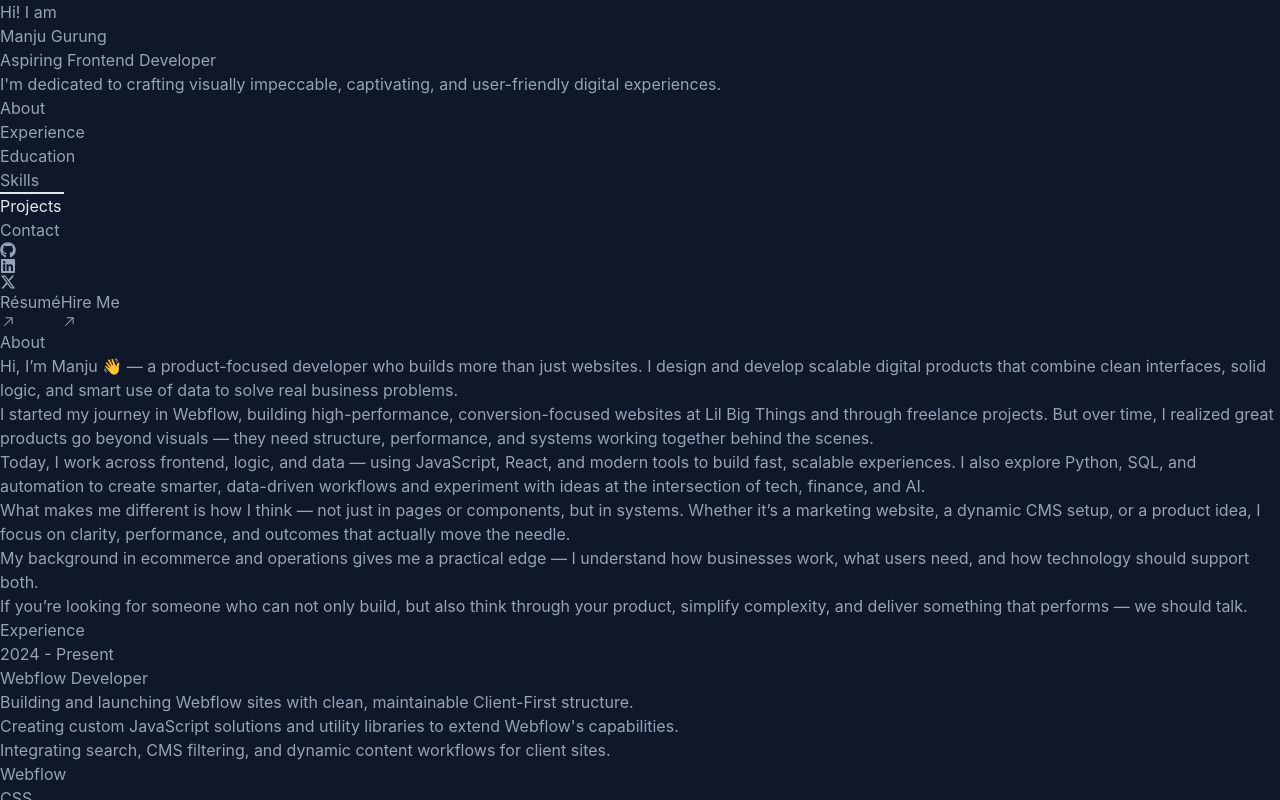
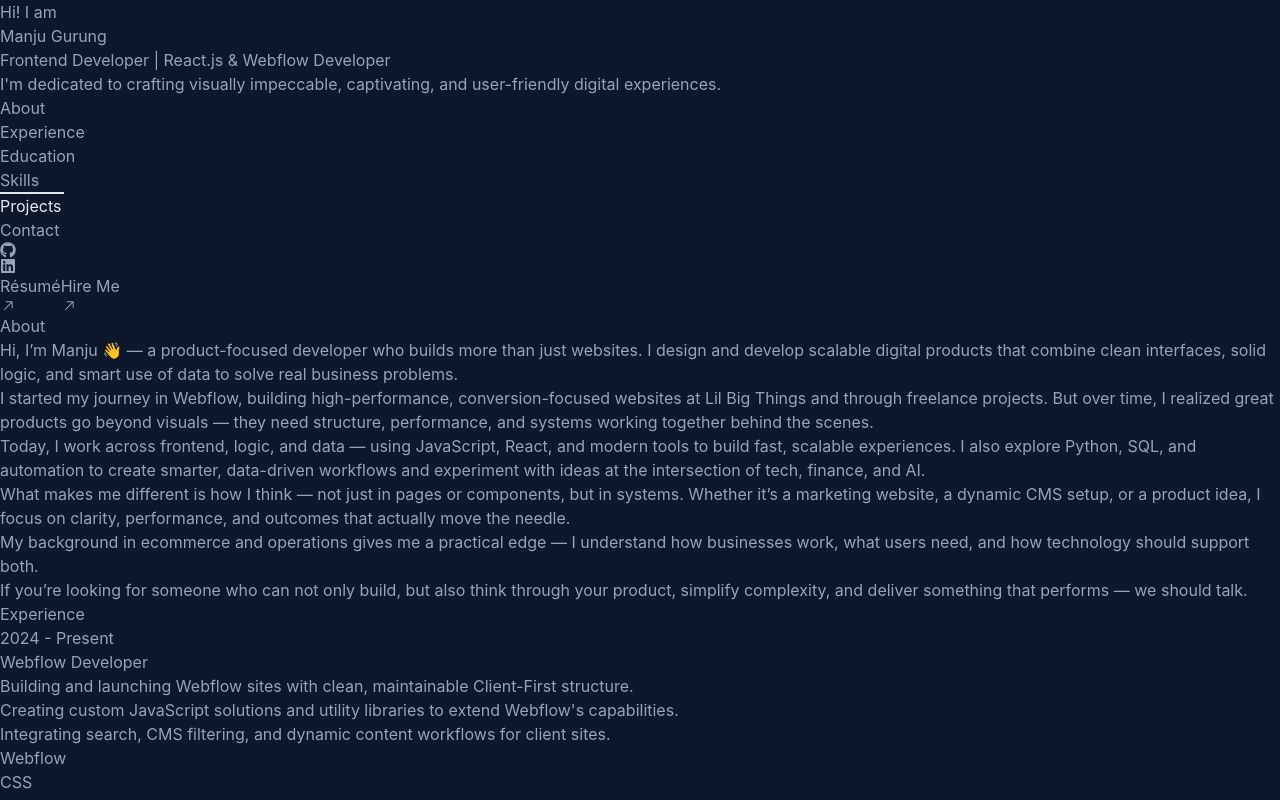
Before and after one commit to manju0912/Portfolio, a React (Vite) app: page / in a window 1280 px wide. Shown: the top 800 px of the page. Built offline with nearby package versions, Linux system fonts and the light colour scheme.

Commit message:
Update resume in Header component

```diff
--- a/src/components/Header.jsx
+++ b/src/components/Header.jsx
@@ -28,7 +28,7 @@ const Header = () => {
       <div>
         <h2 className="text-lg font-medium sm:text-xl leading-normal">Hi! I am</h2>
         <h1 className="text-4xl font-bold text-slate-200 sm:text-5xl tracking-tight">Manju Gurung</h1>
-        <h2 className="text-lg font-medium mt-3 text-slate-200 sm:text-xl">Aspiring Frontend Developer</h2>
+        <h2 className="text-lg font-medium mt-3 text-slate-200 sm:text-xl">Frontend Developer | React.js & Webflow Developer</h2>
         <p className="mt-4 text-base max-w-xs leading-normal">I'm dedicated to crafting visually impeccable, captivating, and user-friendly digital experiences.</p>
         <nav className="lg:block hidden">
           <ul className="w-max mt-10 cursor-pointer">
@@ -60,12 +60,12 @@ const Header = () => {
         <a href="https://www.linkedin.com/in/manjugurung0912/" target="_blank">
           <li className="mr-5 text-2xl shrink-0 transition-all hover:text-slate-200"><FaLinkedin /></li>
         </a>
-        <a href="https://twitter.com/manju0912" target="_blank">
+        {/* <a href="https://twitter.com/manju0912" target="_blank">
           <li className="mr-5 text-2xl shrink-0 transition-all hover:text-slate-200"><FaXTwitter /></li>
-        </a>
+        </a> */}
       </ul>
       <div className="flex gap-4">
-        <a href="https://drive.google.com/file/d/1jnbACLk3twrIT1SBywPKOBWuW87ev93V/view?usp=drive_link" target="_blank">
+        <a href="https://drive.google.com/file/d/1I9OQKXcKlmqIu-y0d1TkEqnlRzNQ0oN2/view?usp=drive_link" target="_blank">
         <button className="flex items-center justify-between gap-x-2 mt-6 px-4 py-2 border border-1 border-slate-500 w-max rounded-md font-medium transition-all hover:text-slate-200 hover:border-slate-200">Résumé <span><GoArrowUpRight /></span></button>
         </a>
         <a href="#contact">
```
